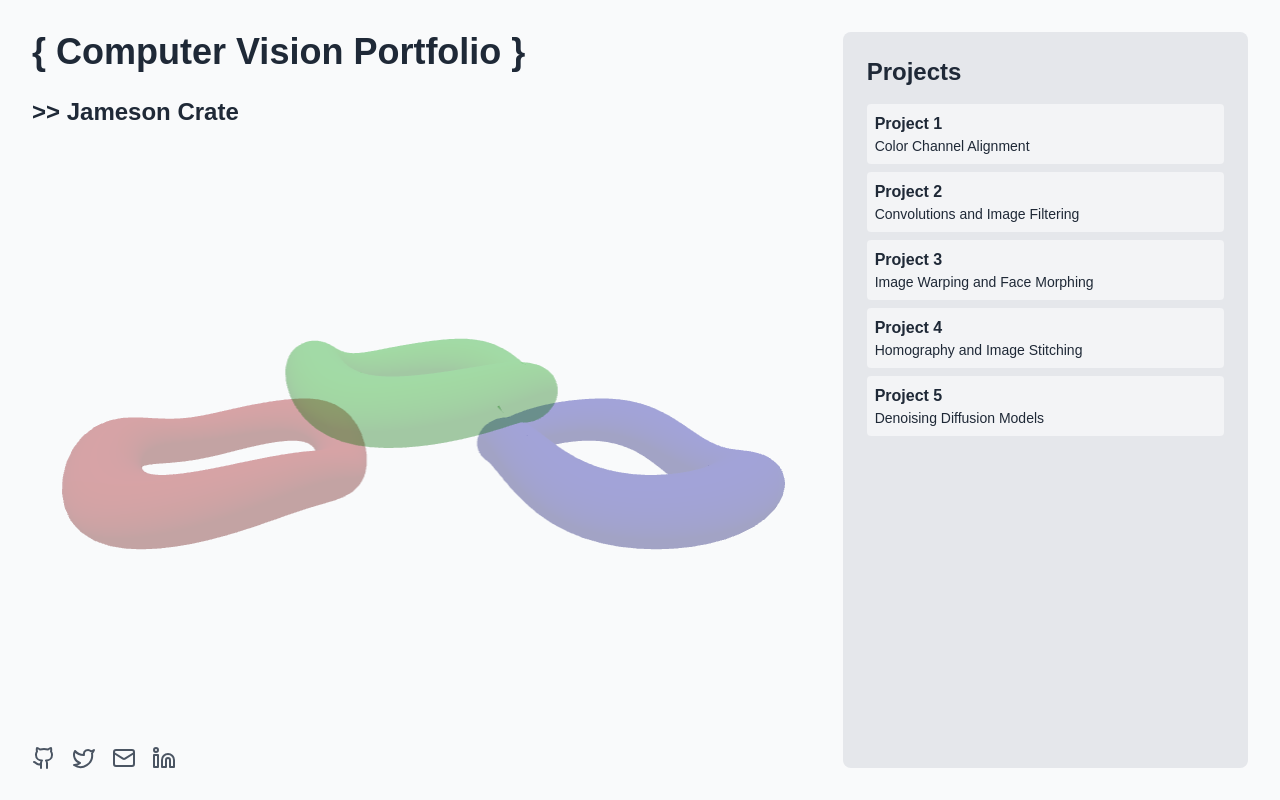
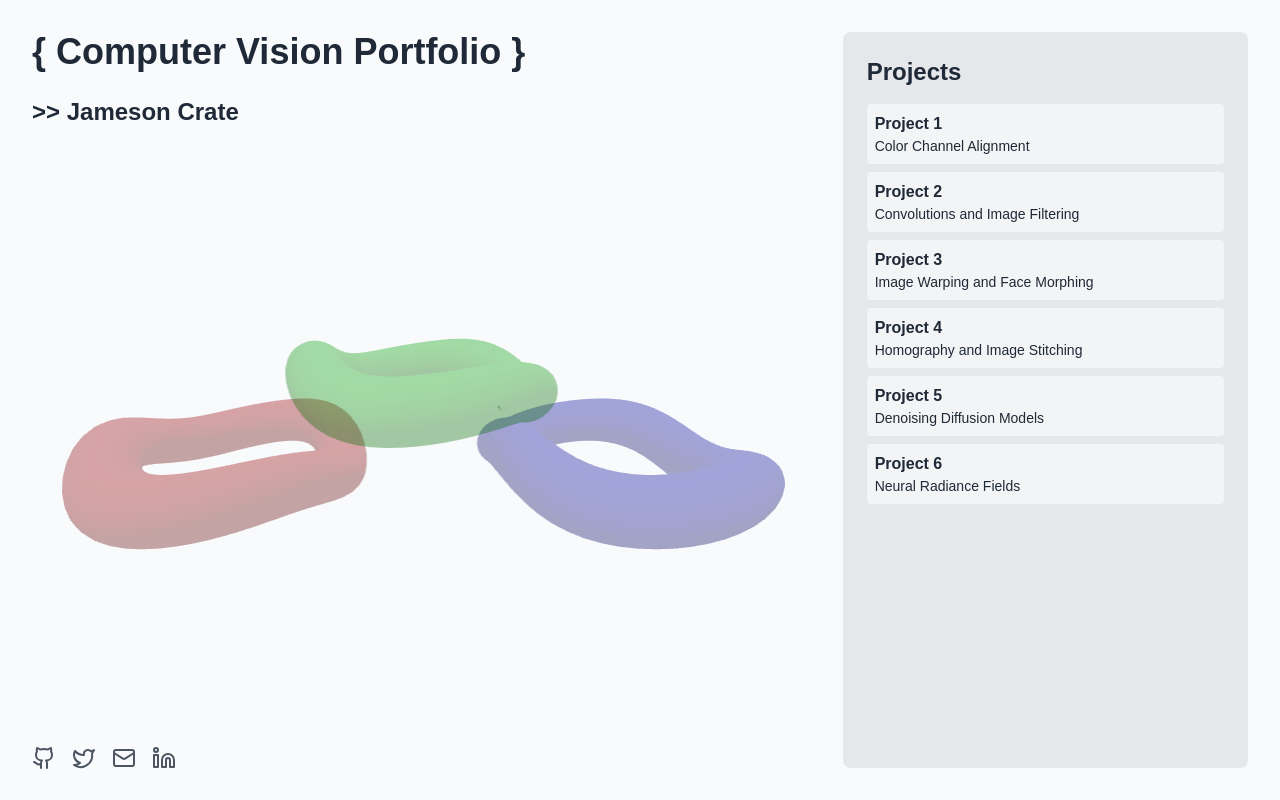
Before and after one commit to Jameson-Crate/jameson-crate-portfolio, a Next.js app: page / in a window 1280 px wide. Built offline with nearby package versions, Linux system fonts and the light colour scheme.

Commit message:
finished final project

```diff
--- a/app/components/PortfolioLandingPage.tsx
+++ b/app/components/PortfolioLandingPage.tsx
@@ -43,6 +43,7 @@ const ProjectList = () => {
     { name: "Project 3", description: "Image Warping and Face Morphing" },
     { name: "Project 4", description: "Homography and Image Stitching" },
     { name: "Project 5", description: "Denoising Diffusion Models" },
+    { name: "Project 6", description: "Neural Radiance Fields" },
   ];
 
   const router = useRouter();
```
